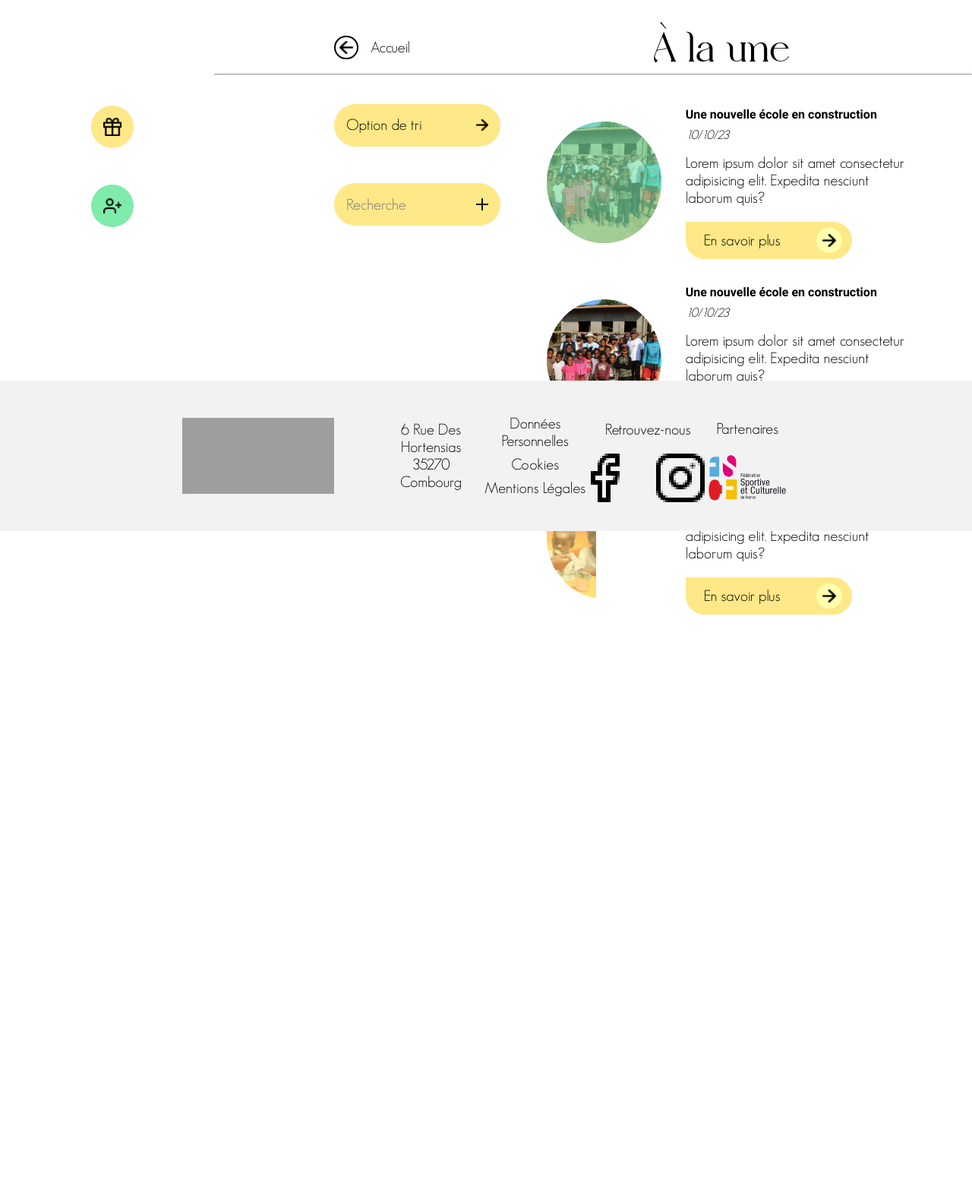
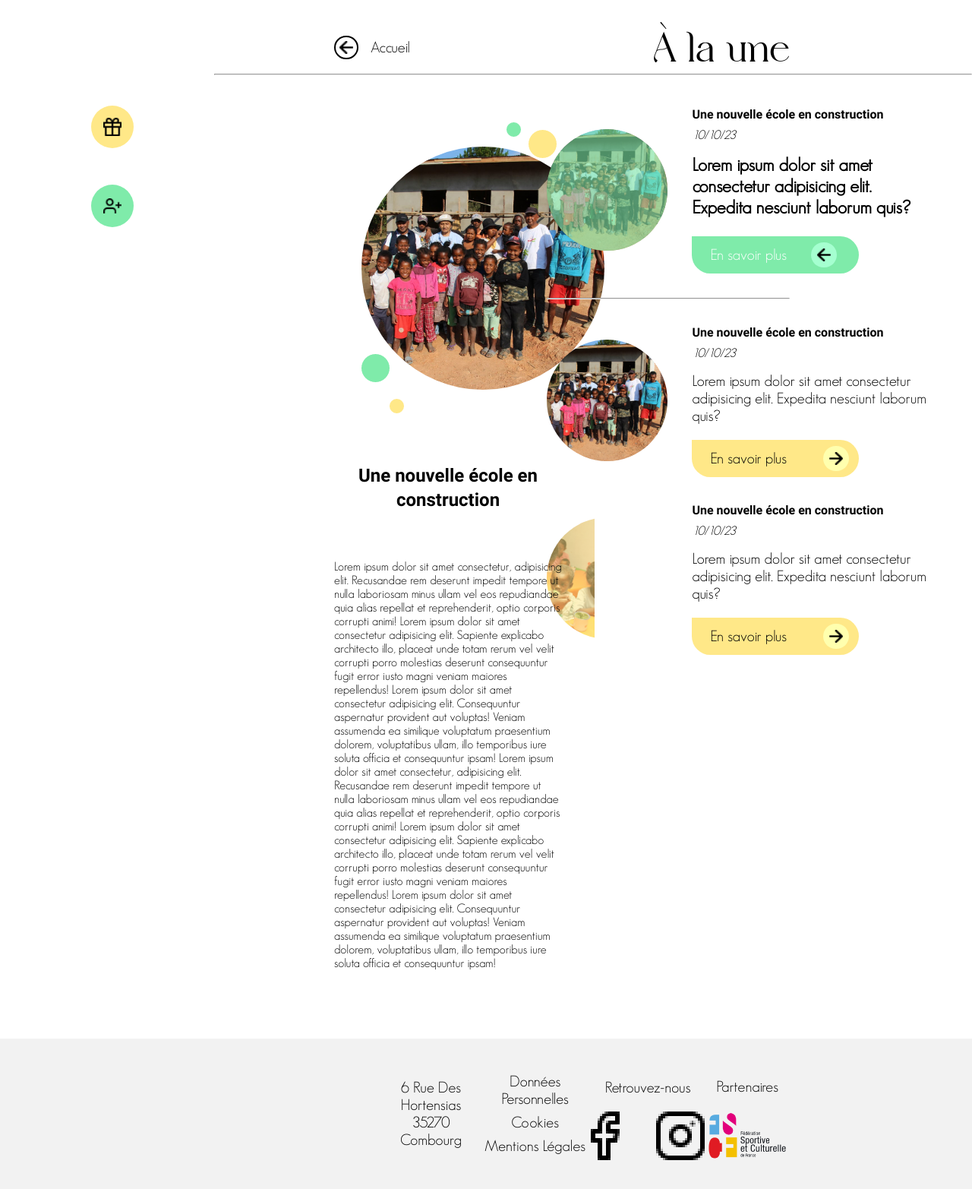
Before and after one commit to ClementRoc/odadi-france, a Symfony app: template symfony/templates/news/actuality.html.twig in a window 1280 px wide. Shown: the part 101-1666 px from the top of the page at 76% size. Before the commit the page ends 910 px from the top, so only its background shows below. Run offline with Twig, Linux system fonts and the light colour scheme; the template is opened without the code that fills it, so the values that code supplies are empty; style sheets or scripts are compiled from the project's sources; some libraries are stand-ins or nearby versions; grey boxes are pictures that could not be loaded.

Commit message:
Actuality slug page done

```diff
--- a/symfony/assets/scss/layout/page-header.scss
+++ b/symfony/assets/scss/layout/page-header.scss
@@ -15,7 +15,7 @@
     }
 }
 
-hr{
+.title-line{
     position: absolute;
     right: 0;
     width: 78%;
--- a/symfony/templates/home.html.twig
+++ b/symfony/templates/home.html.twig
@@ -16,7 +16,7 @@
         </div>
         <div class="home-actions">
             <h1 class="home-actions-title lazyload-right">Nos actions</h1>
-            <hr class="lazyload-right">
+            <hr class="title-line lazyload-right">
             <div class="home-actions-slides">
                 <div class="home-actions-slides-left">
                     <a href="" class="slide slide-green">
@@ -70,11 +70,11 @@
                 <div class="home-hotnews-actuality-news">
                     <p class="home-hotnews-actuality-news-title">Une nouvelle école en construction</p>
                     <p class="home-hotnews-actuality-news-info">Lorem ipsum dolor sit amet consectetur adipisicing elit. Eius debitis rerum quas quod quidem, architecto consequuntur quo quaerat ad ex natus dolorem aspernatur impedit quae reprehenderit hic, iste nihil doloribus!</p>
-                    <a class="home-hotnews-button button button-yellow yellow" href="">
+                    <a class="button button-yellow yellow" href="">
                         En savoir plus
                         <img src="{{ asset('build/img/logos/arrow.png') }}" alt="">
                     </a>
-                    <a class="home-hotnews-button button button-yellow yellow" href="{{ path('app_news') }}">
+                    <a class="button button-yellow yellow" href="{{ path('app_news') }}">
                         Plus d'articles
                         <img src="{{ asset('build/img/logos/+.png') }}" alt="">
                     </a>
--- a/symfony/templates/include/page-header.html.twig
+++ b/symfony/templates/include/page-header.html.twig
@@ -1,5 +1,5 @@
-{% if (pageTemplate == 'actuality') or (pageTemplate == 'news') %}
-    <div class="page-header">
+{% if pageTemplate == 'news' %}
+    <div class="page-header lazyload-right">
         <div class="page-header-button">
             <a class="button button-header" href="{{ path('app_home') }}">
                 <img src="{{ asset('build/img/logos/arrow.png') }}" alt="">
@@ -12,15 +12,15 @@
         </div>
         <h1 class="page-header-title">{{ pageTitle }}</h1>
     </div>
-    <hr>
-    <div class="page-filter">
+    <hr class="title-line">
+    <div class="page-filter lazyload-left">
         <select class="page-filter-button button button-filter yellow" href="">
             <option value="">Option de tri</option>
         </select>
         <input type="text" class="page-filter-button button button-filter yellow" placeholder="Recherche">
     </div>
 {% else %}
-    <div class="page-header">
+    <div class="page-header lazyload-right">
         <div class="page-header-button">
             <a class="button button-header" href="{{ path('app_home') }}">
                 <img src="{{ asset('build/img/logos/arrow.png') }}" alt="">
@@ -33,5 +33,5 @@
         </div>
         <h1 class="page-header-title">{{ pageTitle }}</h1>
     </div>
-    <hr>
+    <hr class="title-line">
 {% endif %}
--- a/symfony/templates/news/actuality.html.twig
+++ b/symfony/templates/news/actuality.html.twig
@@ -8,12 +8,26 @@
 {% block body %}
     {% include 'include/header.html.twig' %}
     {% include 'include/donation-menu.html.twig' %}
-        <div class="actuality lazyload-right">
+        <div class="actuality">
             {% include 'include/page-header.html.twig' %}
-            <div class="actuality-content">
-
+            <div class="actuality-content lazyload">
+                <div class="actuality-content-header">
+                    <div class="actuality-content-header-img">
+                        <img class="ellipse" src="{{ asset('build/img/home/hotnews/ellipse-hotnews.png') }}" alt="">
+                        <div class="principal-cropper">
+                            <img class="principal-cropper-img" src="{{ asset('build/img/home/hotnews/principal-picture.jpg') }}" alt="">
+                        </div>
+                        <div class="second-cropper">
+                            <img class="second-cropper-img" src="{{ asset('build/img/home/hotnews/second-picture.jpg') }}" alt="">
+                        </div>
+                    </div>
+                    <h2 class="actuality-content-header-title">Une nouvelle école en construction</h2>
+                </div>
+                <div class="actuality-content-text">
+                    <p>Lorem ipsum dolor sit amet consectetur, adipisicing elit. Recusandae rem deserunt impedit tempore ut nulla laboriosam minus ullam vel eos repudiandae quia alias repellat et reprehenderit, optio corporis corrupti animi! Lorem ipsum dolor sit amet consectetur adipisicing elit. Sapiente explicabo architecto illo, placeat unde totam rerum vel velit corrupti porro molestias deserunt consequuntur fugit error iusto magni veniam maiores repellendus! Lorem ipsum dolor sit amet consectetur adipisicing elit. Consequuntur aspernatur provident aut voluptas! Veniam assumenda ea similique voluptatum praesentium dolorem, voluptatibus ullam, illo temporibus iure soluta officia et consequuntur ipsam! Lorem ipsum dolor sit amet consectetur, adipisicing elit. Recusandae rem deserunt impedit tempore ut nulla laboriosam minus ullam vel eos repudiandae quia alias repellat et reprehenderit, optio corporis corrupti animi! Lorem ipsum dolor sit amet consectetur adipisicing elit. Sapiente explicabo architecto illo, placeat unde totam rerum vel velit corrupti porro molestias deserunt consequuntur fugit error iusto magni veniam maiores repellendus! Lorem ipsum dolor sit amet consectetur adipisicing elit. Consequuntur aspernatur provident aut voluptas! Veniam assumenda ea similique voluptatum praesentium dolorem, voluptatibus ullam, illo temporibus iure soluta officia et consequuntur ipsam!</p>
+                </div>
             </div>
-            <div class="actuality-hotnews">
+            <div class="actuality-hotnews lazyload-right">
                 <div class="actuality-hotnews-container">
                     <div class="actuality-overlook actuality-overlook-activated">
                         <div class="actuality-overlook-cropper">
@@ -24,12 +38,13 @@
                             <p class="actuality-overlook-info-title">Une nouvelle école en construction</p>
                             <p class="actuality-overlook-info-date">10/10/23</p>
                             <p class="actuality-overlook-info-preview">Lorem ipsum dolor sit amet consectetur adipisicing elit. Expedita nesciunt laborum quis?</p>
-                            <a class="home-hotnews-button button button-yellow yellow" href="{{ path('app_news_detail', { slug: 'nouvelle-école' }) }}">
+                            <a class="button button-yellow yellow" href="">
                                 En savoir plus
                                 <img src="{{ asset('build/img/logos/arrow.png') }}" alt="">
                             </a>
                         </div>
                     </div>
+                    <hr class="lazyslow">
                     <div class="actuality-overlook">
                         <div class="actuality-overlook-cropper">
                             <img class="actuality-overlook-cropper-img" src="{{ asset('build/img/home/hotnews/principal-picture.jpg') }}" alt="">
@@ -38,7 +53,7 @@
                             <p class="actuality-overlook-info-title">Une nouvelle école en construction</p>
                             <p class="actuality-overlook-info-date">10/10/23</p>
                             <p class="actuality-overlook-info-preview">Lorem ipsum dolor sit amet consectetur adipisicing elit. Expedita nesciunt laborum quis?</p>
-                            <a class="home-hotnews-button button button-yellow yellow" href="">
+                            <a class="button button-yellow yellow" href="">
                                 En savoir plus
                                 <img src="{{ asset('build/img/logos/arrow.png') }}" alt="">
                             </a>
@@ -52,7 +67,7 @@
                             <p class="actuality-overlook-info-title">Une nouvelle école en construction</p>
                             <p class="actuality-overlook-info-date">10/10/23</p>
                             <p class="actuality-overlook-info-preview">Lorem ipsum dolor sit amet consectetur adipisicing elit. Expedita nesciunt laborum quis?</p>
-                            <a class="home-hotnews-button button button-yellow yellow" href="">
+                            <a class="button button-yellow yellow" href="">
                                 En savoir plus
                                 <img src="{{ asset('build/img/logos/arrow.png') }}" alt="">
                             </a>
```
Also changed, not shown: symfony/assets/scss/components/actuality.scss (+106 -0 lines), symfony/assets/scss/pages/_pages.scss (+5 -2 lines), symfony/assets/scss/pages/actuality.scss (deleted, +0 -22 lines), symfony/assets/scss/pages/history.scss (added, +7 -0 lines), symfony/templates/news.html.twig (+8 -8 lines), symfony/public/build/css/app.css.
